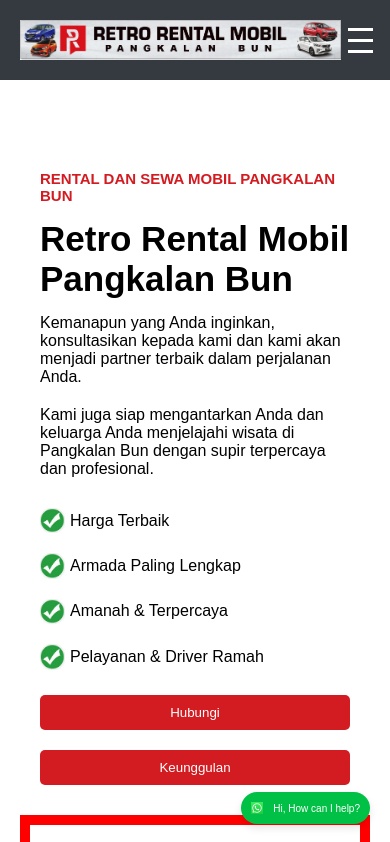
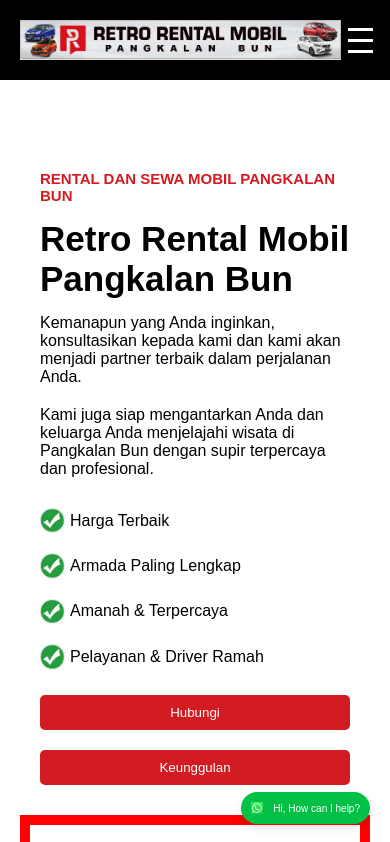
Before and after one commit to xSkullDev/retro-rental-mobil-pangkalan-bun, a plain HTML site: page index.html in a window 390 px wide. Shown: the top 842 px of the page. Drawn offline with Linux system fonts and the light colour scheme.

Commit message:
Update Sewa Mobil.css

```diff
--- a/Sewa Mobil.css
+++ b/Sewa Mobil.css
@@ -19,7 +19,7 @@ body {
 }
 
 .header {
-    background-color: #343a40;
+    background-color: black;
     color: #fff;
     padding: 20px 0;
     position: fixed;
```
